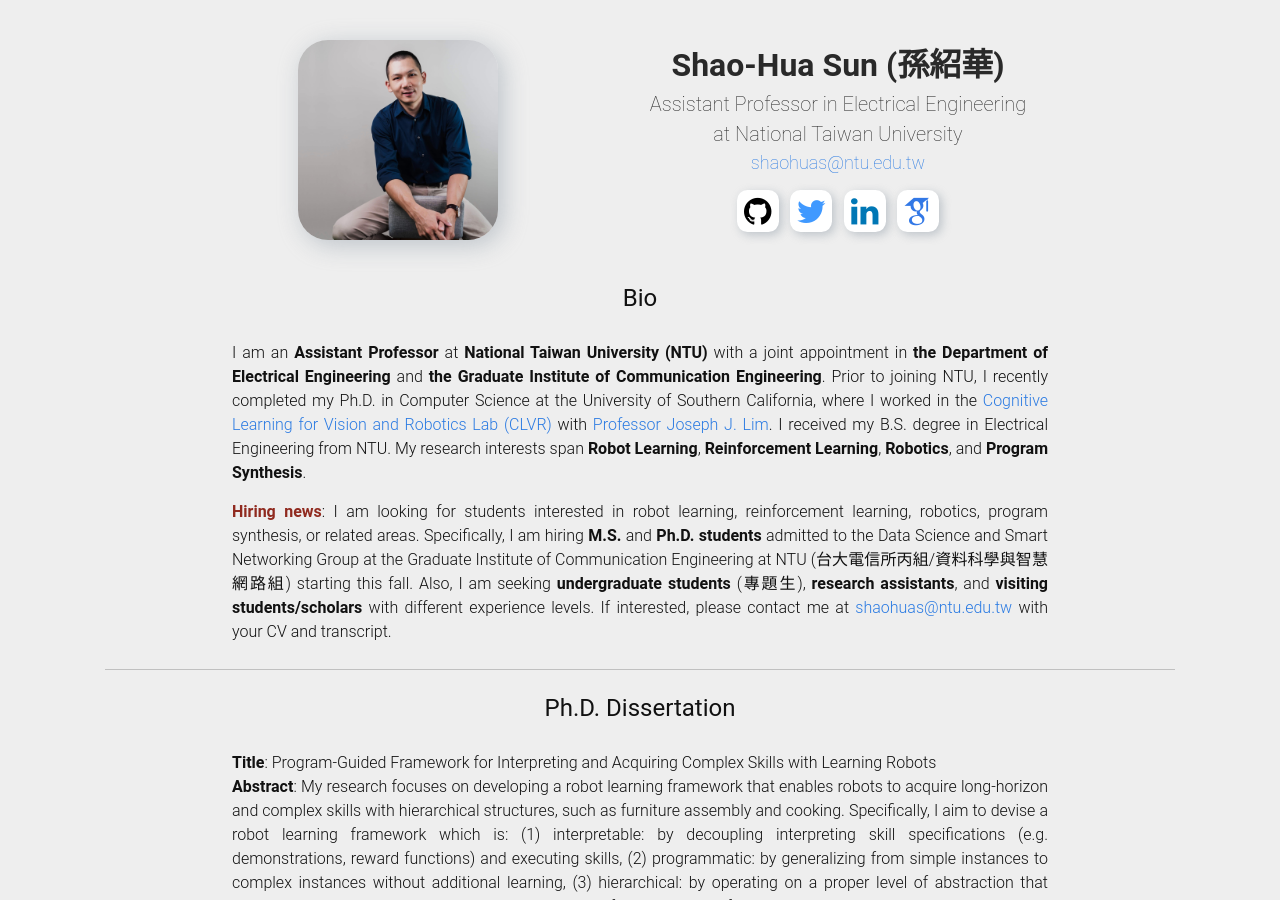
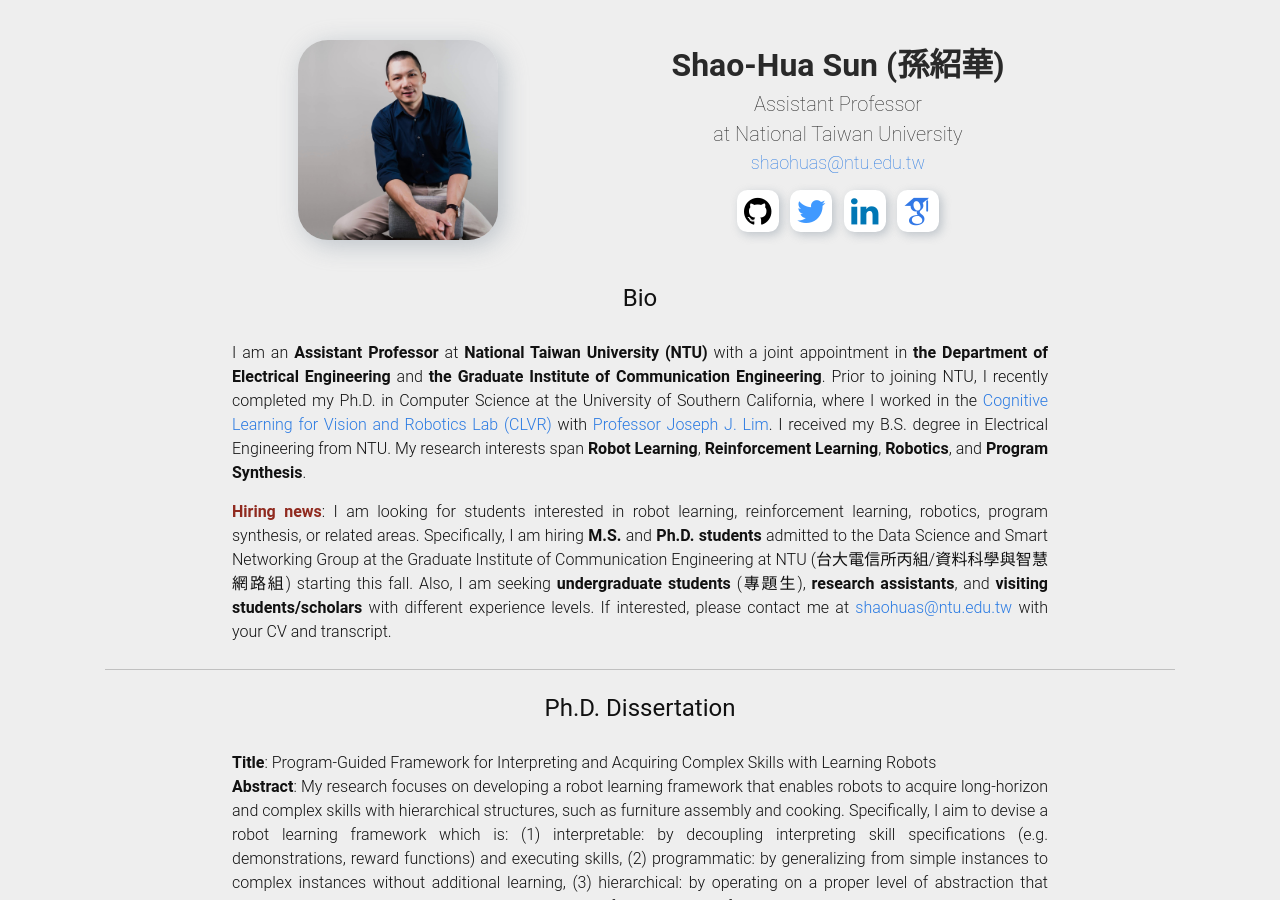
Before and after one commit to shaohua0116/shaohua0116.github.io, a Jekyll site: the page built from index.html, in a window 1280 px wide and 900 px high. Built offline with Jekyll 4.4.1, drawn with Linux system fonts in a browser that asks for light colours; some web fonts are replaced.

Commit message:
cut EE from bio

```diff
--- a/_data/bio.yml
+++ b/_data/bio.yml
@@ -2,7 +2,7 @@ name:       "Shao-Hua Sun (孫紹華)"
 # title:      "Ph.D. candidate in Computer Science<br>at the University of Southern California"
 # title:      "CS Ph.D. at USC,<br>Incoming Assistant Prof. at NTU" #  (Aug 2022)"
 # title:      "Graduating Ph.D. candidate at USC,<br>Incoming Assistant Professor at NTU" #  (Aug 2022)"
-title:      "Assistant Professor in Electrical Engineering<br>at National Taiwan University" #  (Aug 2022)"
+title:      "Assistant Professor <br>at National Taiwan University" #  (Aug 2022)"
 email:      "<a href='mailto:shaohuas@ntu.edu.tw' >shaohuas@ntu.edu.tw</a>"
 head_pic:   /images/profile.jpg
 deep_pic:   /images/profile.jpg
```
